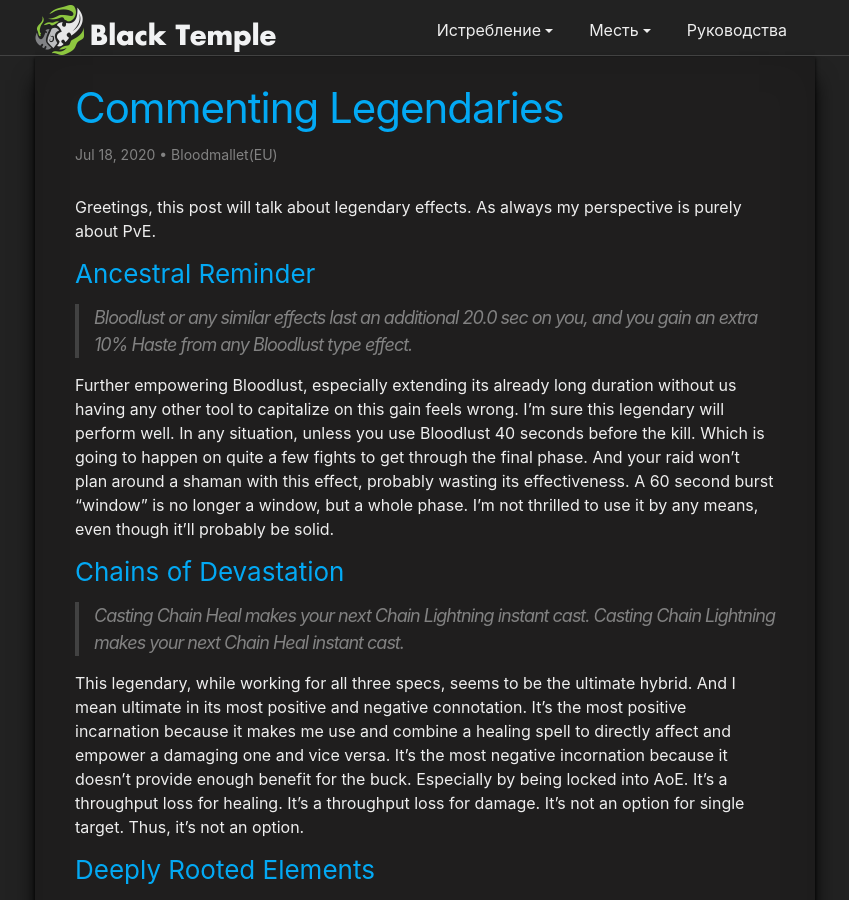
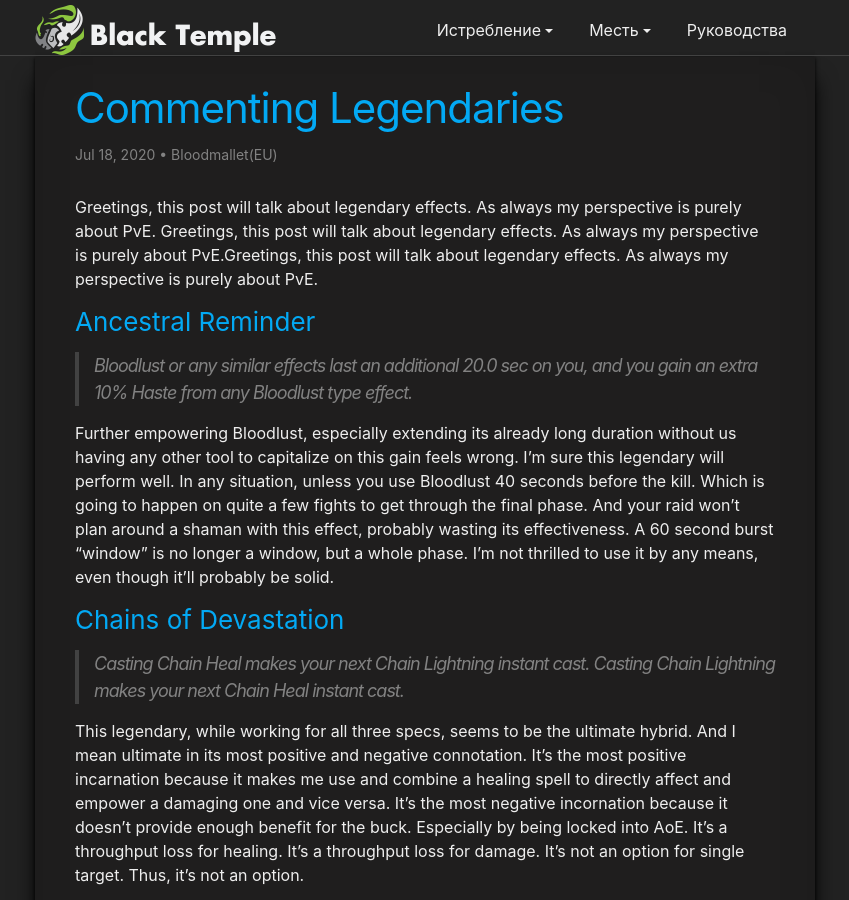
Before and after one commit to blacktempl/blacktempl.github.io, a Jekyll site: the page built from blog/_posts/2020-07-18-commenting-legendaries.md, in a window 1280 px wide and 900 px high. Shown: the whole window, without its empty margins (215-1064 px from the left). Built offline with Jekyll 4.4.1, drawn with Linux system fonts in a browser that asks for light colours; a script that is not in the unit is left out.

Commit message:
Update 2020-07-18-commenting-legendaries.md

```diff
--- a/blog/_posts/2020-07-18-commenting-legendaries.md
+++ b/blog/_posts/2020-07-18-commenting-legendaries.md
@@ -6,7 +6,9 @@ author: Bloodmallet(EU)
 ---
 Greetings,
 this post will talk about legendary effects. As always my perspective is purely about PvE.
-
+Greetings,
+this post will talk about legendary effects. As always my perspective is purely about PvE.Greetings,
+this post will talk about legendary effects. As always my perspective is purely about PvE.
 ### Ancestral Reminder
 > Bloodlust or any similar effects last an additional 20.0 sec on you, and you gain an extra 10% Haste from any Bloodlust type effect.
 
```
